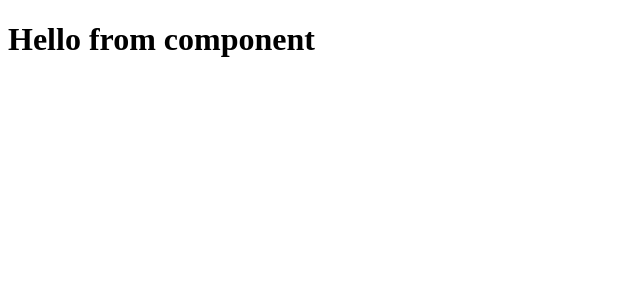
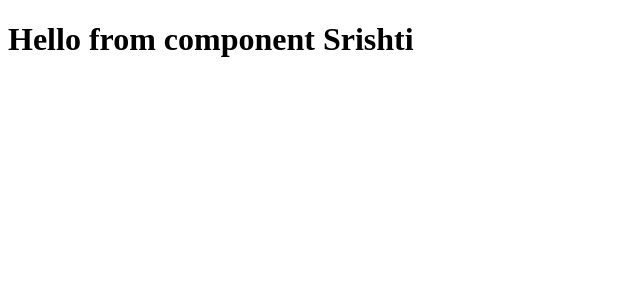
Before and after one commit to srishti-digi/react_learn, a React (Vite) app: page / in a window 1280 px wide. Shown: the top 300 px of the page, without its empty margins (0-640 px from the left). Built offline with nearby package versions, Linux system fonts and the light colour scheme.

Commit message:
added jsx

```diff
--- a/index.html
+++ b/index.html
@@ -4,7 +4,7 @@
     <meta charset="UTF-8" />
     <link rel="icon" type="image/svg+xml" href="/vite.svg" />
     <meta name="viewport" content="width=device-width, initial-scale=1.0" />
-    <title>Vite + React</title>
+    <title>React</title>
   </head>
   <body>
     <div id="root"></div>
--- a/src/components/Hello.jsx
+++ b/src/components/Hello.jsx
@@ -1,5 +1,9 @@
+
+const name="Srishti"
+
+
 function Hello(){
-    return <h1>Hello from component</h1>
+    return <h1>Hello from component {name}</h1>
 }
 
 export default Hello
```
